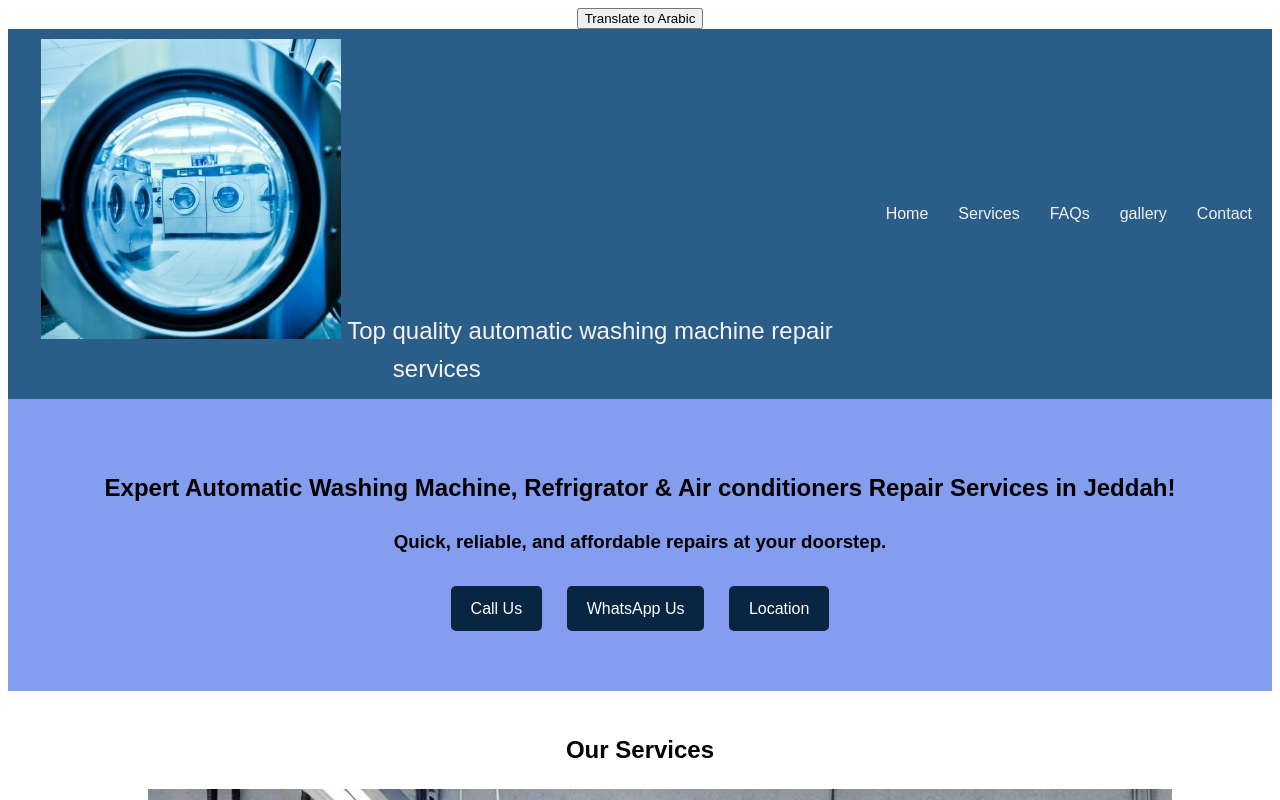
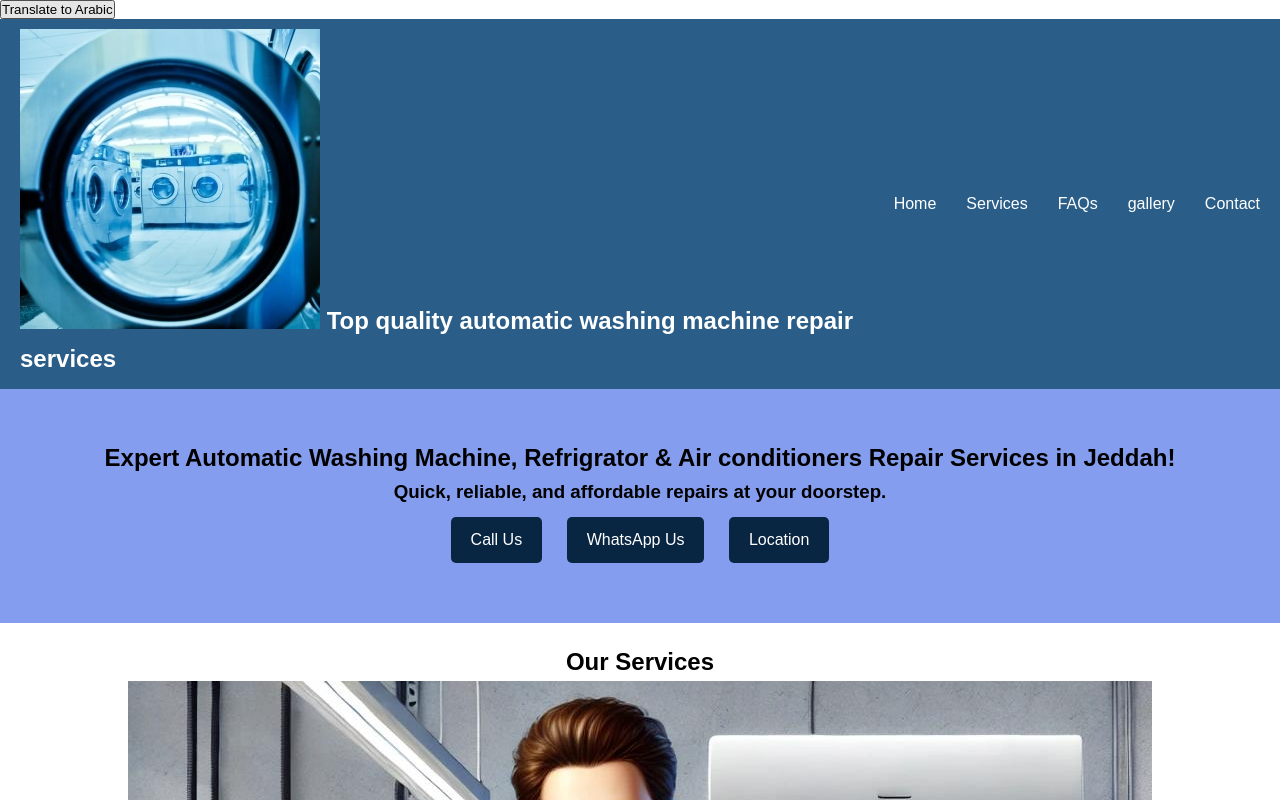
Before and after one commit to Nisarwaqar2/fixMywasher, a plain HTML site: page index.html in a window 1280 px wide. Shown: the top 800 px of the page. Drawn offline with Linux system fonts and the light colour scheme.

Commit message:
Update style.css

```diff
--- a/style.css
+++ b/style.css
@@ -1,41 +1,47 @@
 
+/* Reset Styles */
 * {
-    text-align: center;
-    margin: 50
-    padding:0
+    margin: 0;
+    padding: 0;
+    box-sizing: border-box;
 }
 
+/* General Body Styles */
 body {
-    font-family: Arial, Helvetica, sans-serif, sans-serif;
+    font-family: Arial, Helvetica, sans-serif;
     line-height: 1.6;
+    overflow-x: hidden;
 }
 
+/* Header */
 .header {
     display: flex;
     justify-content: space-between;
     align-items: center;
     background: #034174d7;
-    color: rgb(248, 243, 243);
+    color: #fff;
     padding: 10px 20px;
 }
 
 .header .logo {
     font-size: 1.5em;
+    font-weight: bold;
 }
 
 .menu {
-    display:none;
+    display: none; /* Initially hidden for mobile */
 }
 
 .menu ul {
-    list-style:none;
+    list-style: none;
     display: flex;
     gap: 30px;
 }
 
 .menu ul li a {
-    color: rgb(241, 241, 241);
+    color: #fff;
     text-decoration: none;
+    font-size: 1em;
 }
 
 .menu-toggle {
@@ -44,6 +50,7 @@ body {
     cursor: pointer;
 }
 
+/* Hero Section */
 .hero {
     text-align: center;
     padding: 50px 20px;
@@ -60,8 +67,10 @@ body {
     border-radius: 5px;
 }
 
+/* Services, FAQ, Gallery, and Contact Sections */
 .services, .faq, .gallery, .contact {
     padding: 20px;
+    text-align: center;
 }
 
 .gallery-images img {
@@ -81,6 +90,7 @@ body {
     border-radius: 5px;
 }
 
+/* Footer */
 .footer {
     text-align: center;
     padding: 10px;
@@ -88,10 +98,31 @@ body {
     color: white;
 }
 
+/* Media Queries for Responsiveness */
+@media (max-width: 768px) {
+    .menu {
+        display: none;
+    }
+
+    .menu ul {
+        flex-direction: column;
+        gap: 10px;
+    }
+
+    .hero {
+        padding: 20px 10px;
+    }
+
+    .gallery-images img {
+        max-width: 100px;
+    }
+}
+
 @media (min-width: 768px) {
     .menu {
         display: block;
     }
+
     .menu-toggle {
         display: none;
     }
```
